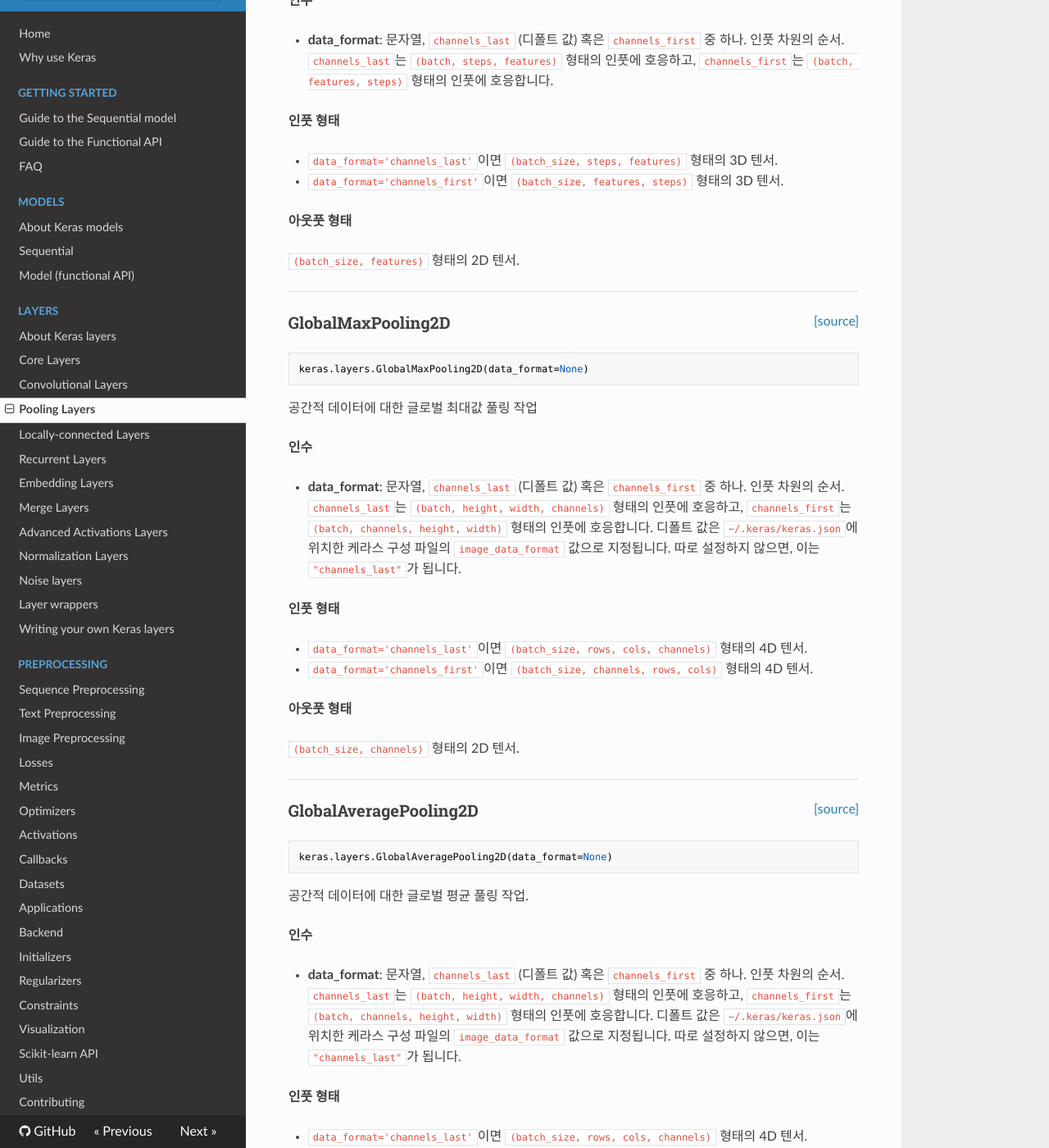
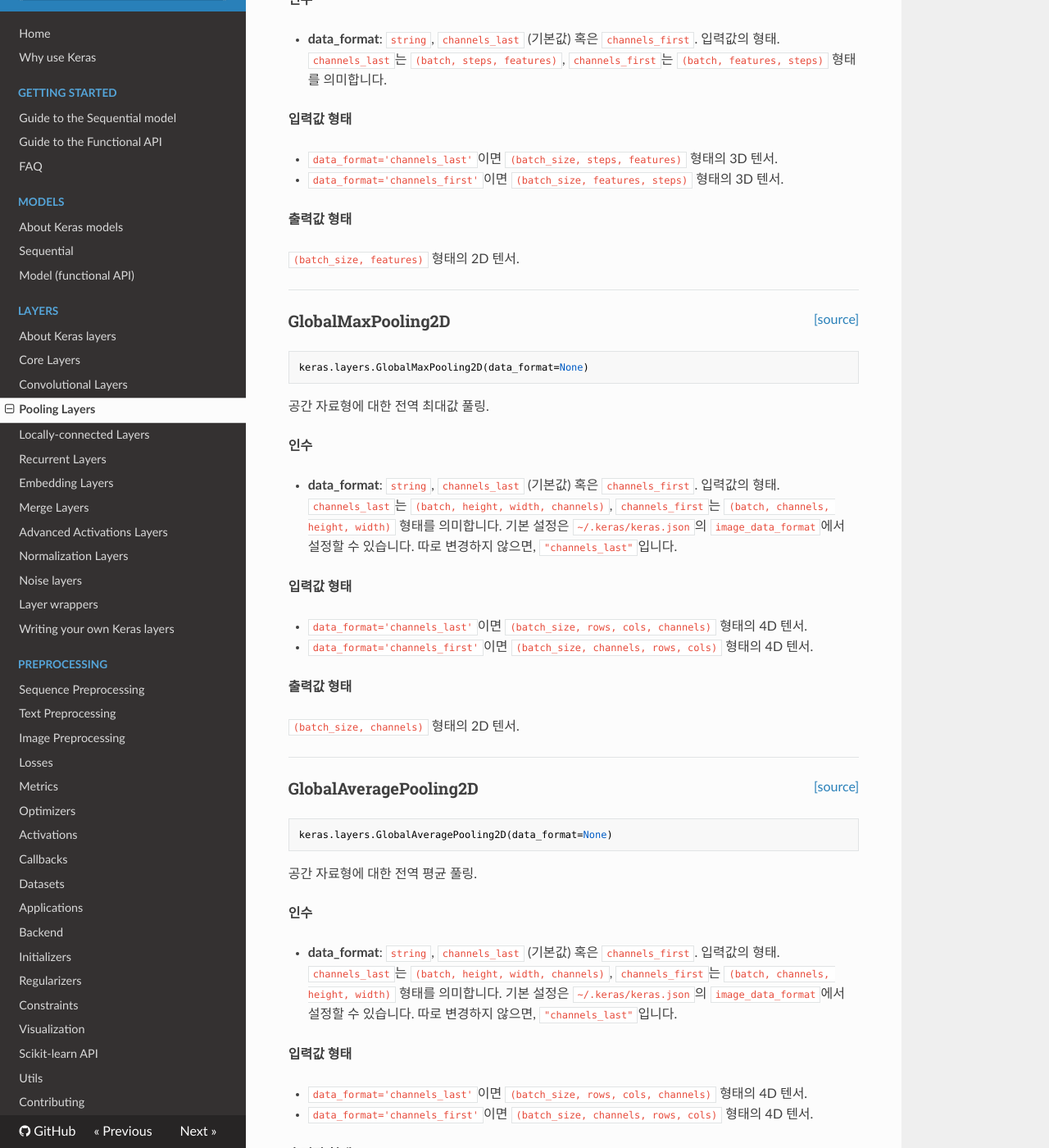
Before and after one commit to keras-team/keras-docs-ko, an MkDocs documentation site: the page built from sources/layers/pooling.md, in a window 1280 px wide and 1400 px high, scrolled down 5272 px. Shown: the whole window at 82% size. Built offline with MkDocs 1.6.1, drawn with Linux system fonts in a browser that asks for light colours; nearby versions of some CDN libraries; some of the changed text lies outside the part shown.

Commit message:
Update pooling.md

````diff
--- a/sources/layers/pooling.md
+++ b/sources/layers/pooling.md
@@ -186,7 +186,7 @@
 
 __인수__
 - __pool_size__: `int` 혹은 2개의 `int`이루어진 튜플,
-    차원을 줄이는 정도 (가로, 세로).
+    (가로, 세로)의 차원을 축소할 정도.
     예: (2, 2)는 입력값을 두 차원 모두에서 반으로 축소합니다.
     하나의 `int`만 설정된 경우, 두 차원에 동일한 창 크기를 적용합니다.
 - __strides__: `int`, `int` 2개로 이루어진 튜플, 혹은 `None`. 스트라이드
@@ -234,7 +234,7 @@
 
 - __pool_size__: 3개의 `int`로 이루어진 튜플,
     (dim1, dim2, dim3)의 차원을 축소할 정도.
-    (2, 2, 2)는 3D 입력값을 각 차원에서 반으로 축소합니다.
+    예: (2, 2, 2)는 3D 입력값을 각 차원에서 반으로 축소합니다.
 - __strides__: `int`, 3개의 `int`로 이루어진 튜플, 혹은 `None`. 스트라이드.
 - __padding__: `"valid"` 혹은 `"same"`(대소문자 무시).
 - __data_format__: `string`,
@@ -273,19 +273,17 @@
 keras.layers.GlobalMaxPooling1D(data_format='channels_last')
 ```
 
-시간적 데이터에 대한 글로벌 최대값 풀링 작업.
+시계열 자료형에 대한 전역 최대값 풀링.
 
 __인수__
 
-- __data_format__: 문자열,
-    `channels_last` (디폴트 값) 혹은 `channels_first` 중 하나.
-    인풋 차원의 순서.
-    `channels_last`는 `(batch, steps, features)` 형태의
-    인풋에 호응하고, `channels_first`는
-    `(batch, features, steps)` 형태의
-    인풋에 호응합니다.
+- __data_format__: `string`,
+    `channels_last` (기본값) 혹은 `channels_first`.
+    입력값의 형태.
+    `channels_last`는 `(batch, steps, features)`, `channels_first`는
+    `(batch, features, steps)` 형태를 의미합니다.
 
-__인풋 형태__
+__입력값 형태__
 
 - `data_format='channels_last'`이면
     `(batch_size, steps, features)`
@@ -294,7 +292,7 @@
     `(batch_size, features, steps)`
     형태의 3D 텐서.
 
-__아웃풋 형태__
+__출력값 형태__
 
 `(batch_size, features)`
 형태의 2D 텐서.
@@ -312,15 +310,13 @@
 
 __인수__
 
-- __data_format__: 문자열,
-    `channels_last` (디폴트 값) 혹은 `channels_first` 중 하나.
-    인풋 차원의 순서.
-    `channels_last`는 `(batch, steps, features)` 형태의
-    인풋에 호응하고, `channels_first`는
-    `(batch, features, steps)` 형태의
-    인풋에 호응합니다.
+- __data_format__: `string`,
+    `channels_last` (기본값) 혹은 `channels_first`.
+    입력값의 형태.
+    `channels_last`는 `(batch, steps, features)`, `channels_first`는
+    `(batch, features, steps)` 형태를 의미합니다.
 
-__인풋 형태__
+__입력값 형태__
 
 - `data_format='channels_last'`이면
     `(batch_size, steps, features)`
@@ -329,7 +325,7 @@
     `(batch_size, features, steps)`
     형태의 3D 텐서.
 
-__아웃풋 형태__
+__출력값 형태__
 
 `(batch_size, features)`
 형태의 2D 텐서.
@@ -343,22 +339,19 @@
 keras.layers.GlobalMaxPooling2D(data_format=None)
 ```
 
-공간적 데이터에 대한 글로벌 최대값 풀링 작업
+공간 자료형에 대한 전역 최대값 풀링.
 
 __인수__
 
-- __data_format__: 문자열,
-    `channels_last` (디폴트 값) 혹은 `channels_first` 중 하나.
-    인풋 차원의 순서.
-    `channels_last`는 `(batch, height, width, channels)` 형태의
-    인풋에 호응하고, `channels_first`는
-    `(batch, channels, height, width)` 형태의
-    인풋에 호응합니다.
-    디폴트 값은 `~/.keras/keras.json`에 위치한
-    케라스 구성 파일의 `image_data_format` 값으로 지정됩니다.
-    따로 설정하지 않으면, 이는 `"channels_last"`가 됩니다.
+- __data_format__: `string`,
+    `channels_last` (기본값) 혹은 `channels_first`.
+    입력값의 형태.
+    `channels_last`는 `(batch, height, width, channels)`, `channels_first`는
+    `(batch, channels, height, width)` 형태를 의미합니다.
+    기본 설정은 `~/.keras/keras.json`의 `image_data_format`에서 설정할 수 있습니다.
+    따로 변경하지 않으면, `"channels_last"`입니다.
 
-__인풋 형태__
+__입력값 형태__
 
 - `data_format='channels_last'`이면
     `(batch_size, rows, cols, channels)`
@@ -367,7 +360,7 @@
     `(batch_size, channels, rows, cols)`
     형태의 4D 텐서.
 
-__아웃풋 형태__
+__출력값 형태__
 
 `(batch_size, channels)`
 형태의 2D 텐서.
@@ -381,22 +374,19 @@
 keras.layers.GlobalAveragePooling2D(data_format=None)
 ```
 
-공간적 데이터에 대한 글로벌 평균 풀링 작업.
+공간 자료형에 대한 전역 평균 풀링.
 
 __인수__
 
-- __data_format__: 문자열,
-    `channels_last` (디폴트 값) 혹은 `channels_first` 중 하나.
-    인풋 차원의 순서.
-    `channels_last`는 `(batch, height, width, channels)` 형태의
-    인풋에 호응하고, `channels_first`는
-    `(batch, channels, height, width)` 형태의
-    인풋에 호응합니다.
-    디폴트 값은 `~/.keras/keras.json`에 위치한
-    케라스 구성 파일의 `image_data_format` 값으로 지정됩니다.
-    따로 설정하지 않으면, 이는 `"channels_last"`가 됩니다.
+- __data_format__: `string`,
+    `channels_last` (기본값) 혹은 `channels_first`.
+    입력값의 형태.
+    `channels_last`는 `(batch, height, width, channels)`, `channels_first`는
+    `(batch, channels, height, width)` 형태를 의미합니다.
+    기본 설정은 `~/.keras/keras.json`의 `image_data_format`에서 설정할 수 있습니다.
+    따로 변경하지 않으면, `"channels_last"`입니다.
 
-__인풋 형태__
+__입력값 형태__
 
 - `data_format='channels_last'`이면
     `(batch_size, rows, cols, channels)`
@@ -405,7 +395,7 @@
     `(batch_size, channels, rows, cols)`
     형태의 4D 텐서.
 
-__아웃풋 형태__
+__출력값 형태__
 
 `(batch_size, channels)`
 형태의 2D 텐서.
@@ -419,22 +409,19 @@
 keras.layers.GlobalMaxPooling3D(data_format=None)
 ```
 
-3D 데이터에 대한 글로벌 최대값 풀링
+3D 데이터에 대한 전역 최대값 풀링
 
 __인수__
 
-- __data_format__: 문자열,
-    `channels_last` (디폴트 값) 혹은 `channels_first` 중 하나.
-    인풋 차원의 순서. `channels_last`는
-    `(batch, spatial_dim1, spatial_dim2, spatial_dim3, channels)`
-    형태의 인풋에 호응하고, `channels_first`는
-    `(batch, channels, spatial_dim1, spatial_dim2, spatial_dim3)`
-    형태의 인풋에 호응합니다.
-    디폴트 값은 `~/.keras/keras.json`에 위치한
-    케라스 구성 파일의 `image_data_format` 값으로 지정됩니다.
-    따로 설정하지 않으면, 이는 `"channels_last"`가 됩니다.
+- __data_format__: `string`,
+    `channels_last` (기본값) 혹은 `channels_first`.
+    입력값의 형태. `channels_last`는
+    `(batch, spatial_dim1, spatial_dim2, spatial_dim3, channels)`, `channels_first`는
+    `(batch, channels, spatial_dim1, spatial_dim2, spatial_dim3)` 형태를 의미합니다.
+    기본 설정은 `~/.keras/keras.json`의 `image_data_format`에서 설정할 수 있습니다.
+    따로 변경하지 않으면, `"channels_last"`입니다.
 
-__인풋 형태__
+__입력값 형태__
 
 - `data_format='channels_last'`이면
     `(batch_size, spatial_dim1, spatial_dim2, spatial_dim3, channels)`
@@ -443,7 +430,7 @@
     `(batch_size, channels, spatial_dim1, spatial_dim2, spatial_dim3)`
     형태의 5D 텐서.
 
-__아웃풋 형태__
+__출력값 형태__
 
 `(batch_size, channels)`
 형태의 2D 텐서.
@@ -457,22 +444,20 @@
 keras.layers.GlobalAveragePooling3D(data_format=None)
 ```
 
-3D 데이터에 대한 글로벌 평균 풀링 작업
+3D 자료형에 대한 전역 평균 풀링
 
 __인수__
 
-- __data_format__: 문자열,
-    `channels_last` (디폴트 값) 혹은 `channels_first` 중 하나.
-    인풋 차원의 순서. `channels_last`는
-    `(batch, spatial_dim1, spatial_dim2, spatial_dim3, channels)`
-    형태의 인풋에 호응하고, `channels_first`는
-    `(batch, channels, spatial_dim1, spatial_dim2, spatial_dim3)`
-    형태의 인풋에 호응합니다.
-    디폴트 값은 `~/.keras/keras.json`에 위치한
-    케라스 구성 파일의 `image_data_format` 값으로 지정됩니다.
-    따로 설정하지 않으면, 이는 `"channels_last"`가 됩니다.
+- __data_format__: `string`,
+    `channels_last` (기본값) 혹은 `channels_first`.
+    입력값의 형태. `channels_last`는
+    `(batch, spatial_dim1, spatial_dim2, spatial_dim3, channels)`,
+    `channels_first`는 `(batch, channels, spatial_dim1, spatial_dim2, spatial_dim3)`
+    형태를 의미합니다.
+    기본 설정은 `~/.keras/keras.json`의 `image_data_format`에서 설정할 수 있습니다.
+    따로 변경하지 않으면, `"channels_last"`입니다.
 
-__인풋 형태__
+__입력값 형태__
 
 - `data_format='channels_last'`이면
     `(batch_size, spatial_dim1, spatial_dim2, spatial_dim3, channels)`
@@ -481,7 +466,7 @@
     `(batch_size, channels, spatial_dim1, spatial_dim2, spatial_dim3)`
     형태의 5D 텐서.
 
-__아웃풋 형태__
+__출력값 형태__
 
 `(batch_size, channels)`
 형태의 2D 텐서.
````
Also changed, not shown: other parts of sources/layers/pooling.md (+3 -3 lines).
